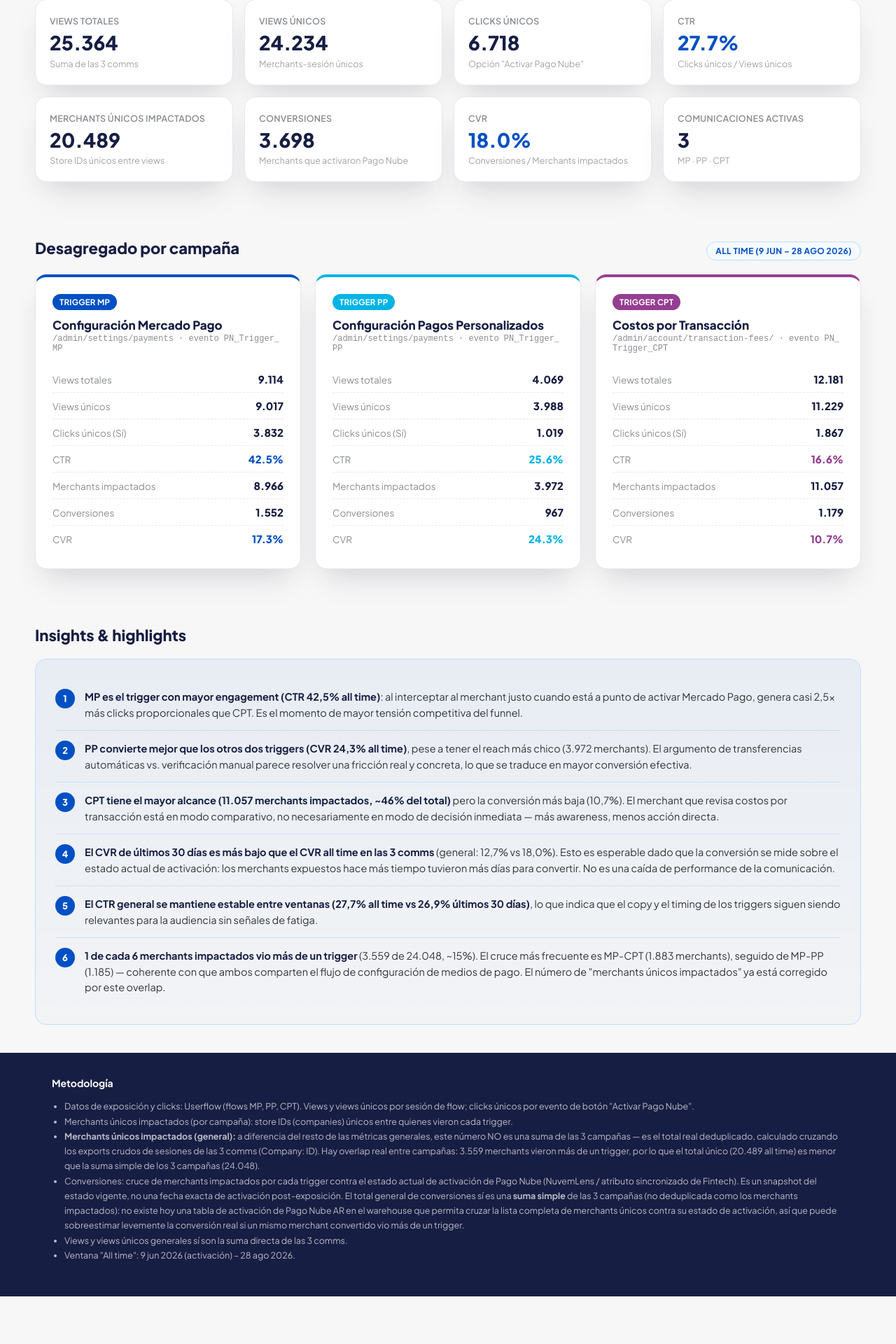
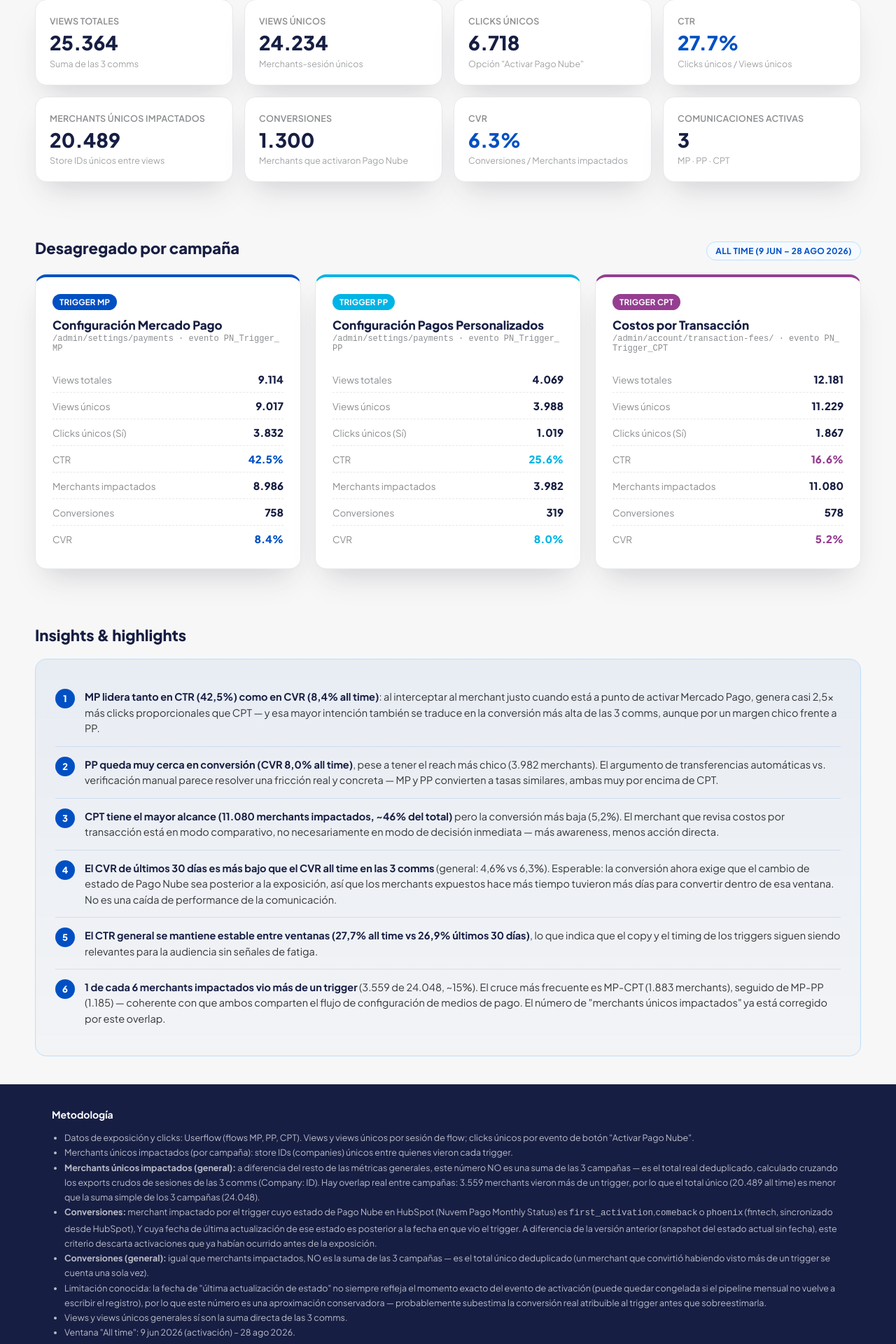
Before and after one commit to alanlelli-tn/pago-nube-comms-triggers-resultados, a Next.js app: page / in a window 1280 px wide. Shown: the part 600-2520 px from the top of the page at 70% size. Before the commit the page ends 2452 px from the top, so only its background shows below. Built offline with nearby package versions, Linux system fonts and the light colour scheme.

Commit message:
Update campaign metrics and insights in page.tsx

```diff
--- a/app/page.tsx
+++ b/app/page.tsx
@@ -29,8 +29,8 @@
     name: 'Configuración Mercado Pago',
     url: '/admin/settings/payments · evento PN_Trigger_MP',
     color: '#0050c3',
-    all: { views: 9114, uniqueViews: 9017, clicks: 3832, merchants: 8966, conversions: 1552 },
-    last30: { views: 3717, uniqueViews: 3710, clicks: 1553, merchants: 3699, conversions: 443 },
+    all: { views: 9114, uniqueViews: 9017, clicks: 3832, merchants: 8986, conversions: 758 },
+    last30: { views: 3717, uniqueViews: 3710, clicks: 1553, merchants: 3707, conversions: 229 },
   },
   {
     id: 'pp',
@@ -38,8 +38,8 @@
     name: 'Configuración Pagos Personalizados',
     url: '/admin/settings/payments · evento PN_Trigger_PP',
     color: '#00b4e6',
-    all: { views: 4069, uniqueViews: 3988, clicks: 1019, merchants: 3972, conversions: 967 },
-    last30: { views: 1656, uniqueViews: 1653, clicks: 412, merchants: 1649, conversions: 348 },
+    all: { views: 4069, uniqueViews: 3988, clicks: 1019, merchants: 3982, conversions: 319 },
+    last30: { views: 1656, uniqueViews: 1653, clicks: 412, merchants: 1647, conversions: 100 },
   },
   {
     id: 'cpt',
@@ -47,14 +47,31 @@
     name: 'Costos por Transacción',
     url: '/admin/account/transaction-fees/ · evento PN_Trigger_CPT',
     color: '#953e91',
-    all: { views: 12181, uniqueViews: 11229, clicks: 1867, merchants: 11057, conversions: 1179 },
-    last30: { views: 4813, uniqueViews: 4769, clicks: 755, merchants: 4722, conversions: 327 },
+    all: { views: 12181, uniqueViews: 11229, clicks: 1867, merchants: 11080, conversions: 578 },
+    last30: { views: 4813, uniqueViews: 4769, clicks: 755, merchants: 4715, conversions: 145 },
   },
 ];
 
 function sum(period: Period, key: keyof CampaignMetrics) {
   return CAMPAIGNS.reduce((acc, c) => acc + c[period][key], 0);
 }
+
+// Merchants únicos reales (deduplicados) entre las 3 campañas, calculado por fuera de
+// Userflow cruzando los exports crudos de sesiones (Company: ID) de cada trigger.
+// A diferencia del resto de las métricas generales, este valor NO es una suma de las
+// 3 campañas — ya contempla el overlap de merchants que vieron más de un trigger.
+const GENERAL_MERCHANTS_DEDUP: Record<Period, number> = {
+  all: 20489,
+  last30: 8833,
+};
+
+// Conversiones únicas reales (deduplicadas) entre las 3 campañas. Igual que con
+// merchants, NO es la suma de las 3 campañas: un merchant que convirtió habiendo visto
+// más de un trigger se cuenta una sola vez acá.
+const GENERAL_CONVERSIONS_DEDUP: Record<Period, number> = {
+  all: 1300,
+  last30: 410,
+};
 
 function pct(numerator: number, denominator: number) {
   if (!denominator) return '0%';
@@ -64,14 +81,6 @@
 function fmt(n: number) {
   return n.toLocaleString('es-AR');
 }
-// Merchants únicos reales (deduplicados) entre las 3 campañas, calculado por fuera de
-// Userflow cruzando los exports crudos de sesiones (Company: ID) de cada trigger.
-// A diferencia del resto de las métricas generales, este valor NO es una suma de las
-// 3 campañas — ya contempla el overlap de merchants que vieron más de un trigger.
-const GENERAL_MERCHANTS_DEDUP: Record<Period, number> = {
-  all: 20489,
-  last30: 8835,
-};
 
 export default function Page() {
   const [period, setPeriod] = useState<Period>('all');
@@ -81,7 +90,7 @@
     uniqueViews: sum(period, 'uniqueViews'),
     clicks: sum(period, 'clicks'),
     merchants: GENERAL_MERCHANTS_DEDUP[period],
-    conversions: sum(period, 'conversions'),
+    conversions: GENERAL_CONVERSIONS_DEDUP[period],
   };
 
   const ctr = pct(totals.clicks, totals.uniqueViews);
@@ -246,26 +255,27 @@
             <div className="insight-item">
               <span className="bullet">1</span>
               <span className="txt">
-                <strong>MP es el trigger con mayor engagement (CTR 42,5% all time)</strong>: al
+                <strong>MP lidera tanto en CTR (42,5%) como en CVR (8,4% all time)</strong>: al
                 interceptar al merchant justo cuando está a punto de activar Mercado Pago, genera
-                casi 2,5x más clicks proporcionales que CPT. Es el momento de mayor tensión
-                competitiva del funnel.
+                casi 2,5x más clicks proporcionales que CPT — y esa mayor intención también se
+                traduce en la conversión más alta de las 3 comms, aunque por un margen chico frente
+                a PP.
               </span>
             </div>
             <div className="insight-item">
               <span className="bullet">2</span>
               <span className="txt">
-                <strong>PP convierte mejor que los otros dos triggers (CVR 24,3% all time)</strong>,
-                pese a tener el reach más chico (3.972 merchants). El argumento de transferencias
-                automáticas vs. verificación manual parece resolver una fricción real y concreta,
-                lo que se traduce en mayor conversión efectiva.
+                <strong>PP queda muy cerca en conversión (CVR 8,0% all time)</strong>, pese a tener
+                el reach más chico (3.982 merchants). El argumento de transferencias automáticas vs.
+                verificación manual parece resolver una fricción real y concreta — MP y PP
+                convierten a tasas similares, ambas muy por encima de CPT.
               </span>
             </div>
             <div className="insight-item">
               <span className="bullet">3</span>
               <span className="txt">
-                <strong>CPT tiene el mayor alcance (11.057 merchants impactados, ~46% del total)</strong>
-                {' '}pero la conversión más baja (10,7%). El merchant que revisa costos por transacción
+                <strong>CPT tiene el mayor alcance (11.080 merchants impactados, ~46% del total)</strong>
+                {' '}pero la conversión más baja (5,2%). El merchant que revisa costos por transacción
                 está en modo comparativo, no necesariamente en modo de decisión inmediata — más
                 awareness, menos acción directa.
               </span>
@@ -273,10 +283,11 @@
             <div className="insight-item">
               <span className="bullet">4</span>
               <span className="txt">
-               <strong>El CVR de últimos 30 días es más bajo que el CVR all time en las 3 comms</strong>
-                {' '}(general: 12,7% vs 18,0%). Esto es esperable dado que la conversión se mide sobre el
-                estado actual de activación: los merchants expuestos hace más tiempo tuvieron más
-                días para convertir. No es una caída de performance de la comunicación.
+                <strong>El CVR de últimos 30 días es más bajo que el CVR all time en las 3 comms</strong>
+                {' '}(general: 4,6% vs 6,3%). Esperable: la conversión ahora exige que el cambio de
+                estado de Pago Nube sea posterior a la exposición, así que los merchants expuestos
+                hace más tiempo tuvieron más días para convertir dentro de esa ventana. No es una
+                caída de performance de la comunicación.
               </span>
             </div>
             <div className="insight-item">
@@ -322,14 +333,25 @@
               los 3 campañas (24.048).
             </li>
             <li>
-              Conversiones: cruce de merchants impactados por cada trigger contra el estado actual
-              de activación de Pago Nube (NuvemLens / atributo sincronizado de Fintech). Es un
-              snapshot del estado vigente, no una fecha exacta de activación post-exposición.
-              El total general de conversiones sí es una <strong>suma simple</strong> de las 3
-              campañas (no deduplicada como los merchants impactados): no existe hoy una tabla de
-              activación de Pago Nube AR en el warehouse que permita cruzar la lista completa de
-              merchants únicos contra su estado de activación, así que puede sobreestimar
-              levemente la conversión real si un mismo merchant convertido vio más de un trigger.
+              <strong>Conversiones:</strong> merchant impactado por el trigger cuyo estado de
+              Pago Nube en HubSpot (Nuvem Pago Monthly Status) es <code>first_activation</code>,
+              <code>comeback</code> o <code>phoenix</code> (fintech, sincronizado desde HubSpot), Y
+              cuya fecha de última actualización de ese estado es posterior a la fecha en que vio
+              el trigger. A diferencia de la versión anterior (snapshot del estado actual sin
+              fecha), este criterio descarta activaciones que ya habían ocurrido antes de la
+              exposición.
+            </li>
+            <li>
+              <strong>Conversiones (general):</strong> igual que merchants impactados, NO es la
+              suma de las 3 campañas — es el total único deduplicado (un merchant que convirtió
+              habiendo visto más de un trigger se cuenta una sola vez).
+            </li>
+            <li>
+              Limitación conocida: la fecha de "última actualización de estado" no siempre refleja
+              el momento exacto del evento de activación (puede quedar congelada si el pipeline
+              mensual no vuelve a escribir el registro), por lo que este número es una aproximación
+              conservadora — probablemente subestima la conversión real atribuible al trigger antes
+              que sobreestimarla.
             </li>
             <li>
               Views y views únicos generales sí son la suma directa de las 3 comms.
```
